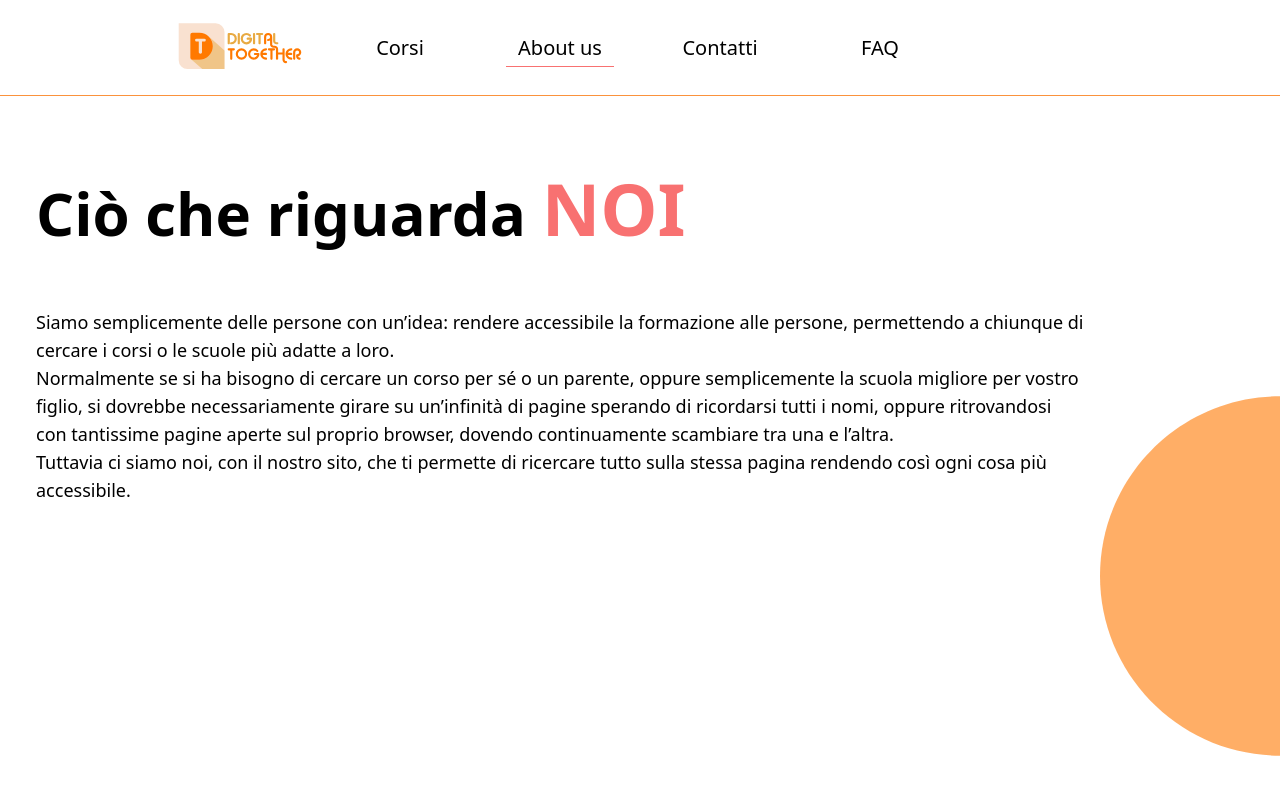
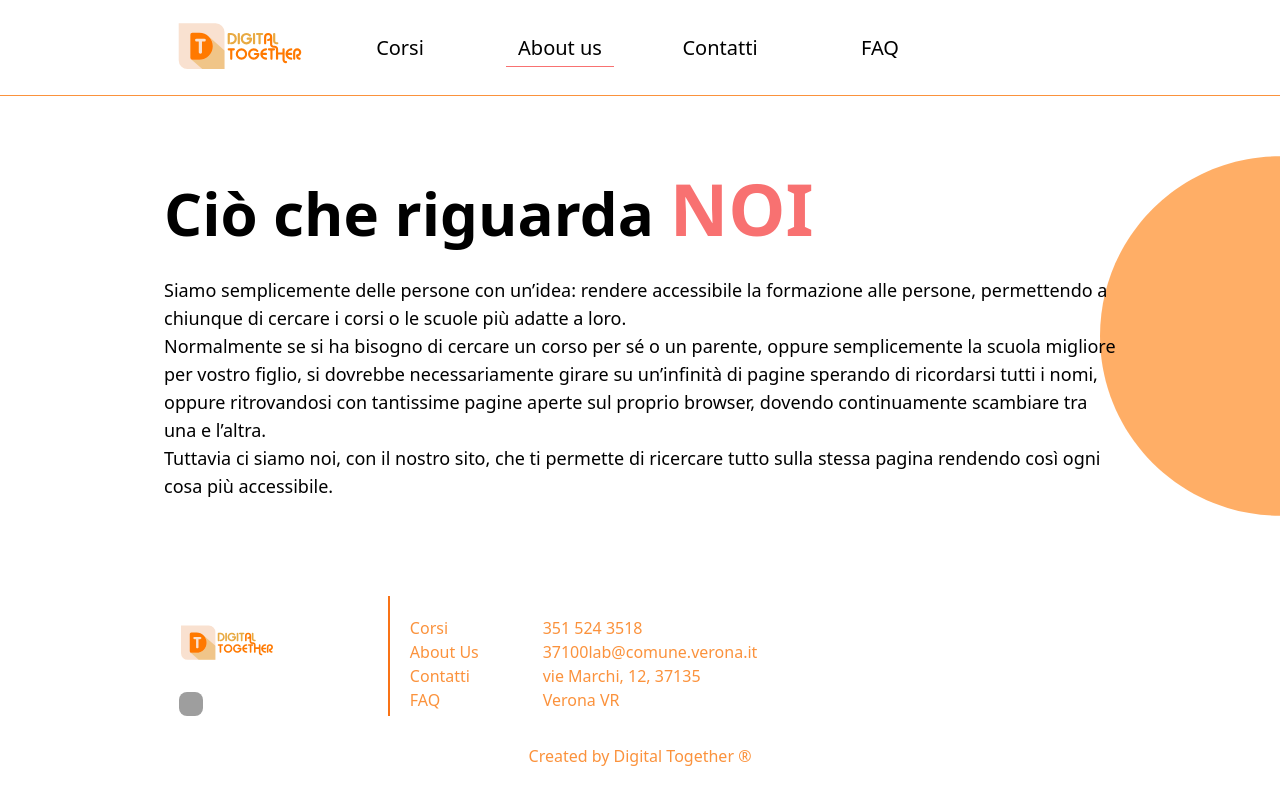
Before and after one commit to fondazioneedulife/digital-together, a Vue app in the folder client/: page /about in a window 1280 px wide. Shown: the top 800 px of the page. Built offline with nearby package versions, Linux system fonts and the light colour scheme; grey boxes are pictures that could not be loaded; what vue3-openlayers would draw is missing.

Commit message:
fix About page

```diff
--- a/client/src/views/About.vue
+++ b/client/src/views/About.vue
@@ -1,17 +1,29 @@
 <template>
-    <div class="flex flex-col mt-10 c md:grid md:grid-cols-8">
-    <div class='md:col-start-1 md:col-end-8 p-1'>
+  <div class="px-0 mx-auto flex flex-col mt-10 mb-10 c">
+    <div class="max-w-screen-lg mx-auto p-1">
       <h1 class="font-bold m-8 text-3xl md:text-6xl">
         Ciò che riguarda
         <span class="text-4xl md:text-7xl text-red-400">NOI</span>
       </h1>
-      <div class="grid grid-cols-12 grid-rows-4 gap-8 grid-flow-row">
-        <div class="col-span-12 ">
-          <div class="h-24 grid m-8 font-light text-lg">Siamo semplicemente delle persone con un’idea: rendere accessibile la formazione alle persone, permettendo a chiunque di cercare i corsi o le scuole più adatte a loro. <br>
-            Normalmente se si ha bisogno di cercare un corso per sé o un parente, oppure semplicemente la scuola migliore per vostro figlio, si dovrebbe necessariamente girare su un’infinità di pagine sperando di ricordarsi tutti i nomi, oppure ritrovandosi con tantissime pagine aperte sul proprio browser, dovendo continuamente scambiare tra una e l’altra.
-            <br> Tuttavia ci siamo noi, con il nostro sito, che ti permette di ricercare tutto sulla stessa pagina rendendo così ogni cosa più accessibile.</div>
+      <div class="gap-8 grid-flow-row">
+        <div class="col-span-12">
+          <div class="grid m-8 font-light text-lg">
+            Siamo semplicemente delle persone con un’idea: rendere accessibile
+            la formazione alle persone, permettendo a chiunque di cercare i
+            corsi o le scuole più adatte a loro. <br />
+            Normalmente se si ha bisogno di cercare un corso per sé o un
+            parente, oppure semplicemente la scuola migliore per vostro figlio,
+            si dovrebbe necessariamente girare su un’infinità di pagine sperando
+            di ricordarsi tutti i nomi, oppure ritrovandosi con tantissime
+            pagine aperte sul proprio browser, dovendo continuamente scambiare
+            tra una e l’altra.
+            <br />
+            Tuttavia ci siamo noi, con il nostro sito, che ti permette di
+            ricercare tutto sulla stessa pagina rendendo così ogni cosa più
+            accessibile.
+          </div>
         </div>
       </div>
-      </div>
     </div>
+  </div>
 </template>
```
